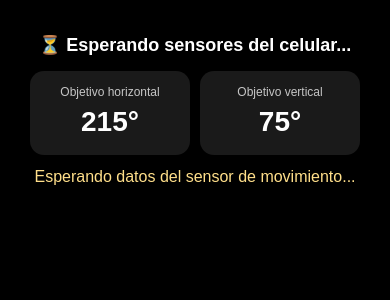
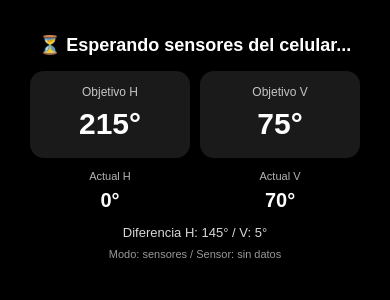
Before and after one commit to click-go-system/Baseball-Rewards-Platform, a Next.js app: page /compatible-ar in a window 390 px wide. Both pictures are taken after a click on the button "Iniciar búsqueda". Shown: the top 300 px of the page. Built offline with nearby package versions, Linux system fonts and the light colour scheme; no server answers.

Commit message:
Hibrido sensores iphone y fallback android

```diff
--- a/components/CompatibleARDemo.tsx
+++ b/components/CompatibleARDemo.tsx
@@ -10,12 +10,17 @@ type OrientationState = {
   gamma: number | null;
   absolute: boolean;
   source: string;
+  lastUpdate: number | null;
 };
 
 type TargetState = {
-  alpha: number;
-  beta: number;
+  horizontal: number;
+  vertical: number;
 };
+
+type ChallengeState = "searching" | "holding" | "found" | "catchEnabled";
+
+type ControlMode = "sensor" | "manual";
 
 function normalizeAngle(angle: number) {
   return ((angle % 360) + 360) % 360;
@@ -51,54 +56,80 @@ export default function CompatibleARDemo() {
   const [error, setError] = useState("");
   const [stream, setStream] = useState<MediaStream | null>(null);
 
+  const [controlMode, setControlMode] = useState<ControlMode>("sensor");
+
   const [orientation, setOrientation] = useState<OrientationState>({
     alpha: null,
     beta: null,
     gamma: null,
     absolute: false,
     source: "sin datos",
+    lastUpdate: null,
+  });
+
+  const [manualPosition, setManualPosition] = useState<TargetState>({
+    horizontal: 180,
+    vertical: 70,
   });
 
   const [target, setTarget] = useState<TargetState>({
-    alpha: 40,
-    beta: 70,
+    horizontal: 40,
+    vertical: 70,
   });
 
-  /**
-   * Estados del reto:
-   * searching = buscando objetivo
-   * holding = ya está en rango, debe sostener 3 segundos
-   * found = objetivo confirmado, aparece pelota
-   * catchEnabled = ya puede capturar
-   */
-  const [challengeState, setChallengeState] = useState<
-    "searching" | "holding" | "found" | "catchEnabled"
-  >("searching");
+  const [challengeState, setChallengeState] =
+    useState<ChallengeState>("searching");
 
   const [holdProgress, setHoldProgress] = useState(0);
+
   const holdStartRef = useRef<number | null>(null);
   const foundTimeoutRef = useRef<NodeJS.Timeout | null>(null);
+  const sensorFallbackTimeoutRef = useRef<NodeJS.Timeout | null>(null);
 
-  const hasOrientation = orientation.alpha !== null && orientation.beta !== null;
+  /**
+   * Sensores flexibles:
+   * - Si alpha existe, usamos alpha como horizontal.
+   * - Si alpha no existe, usamos gamma como horizontal aproximado.
+   * - Si beta existe, usamos beta como vertical.
+   *
+   * Esto ayuda a iPhone, donde a veces beta/gamma sí cambian,
+   * pero alpha puede no llegar bien.
+   */
+  const hasAlpha = orientation.alpha !== null;
+  const hasBeta = orientation.beta !== null;
+  const hasGamma = orientation.gamma !== null;
 
-  const currentAlpha = hasOrientation
+  const hasAnySensor = hasAlpha || hasBeta || hasGamma;
+
+  const sensorHorizontal = hasAlpha
     ? normalizeAngle(orientation.alpha ?? 0)
+    : hasGamma
+    ? normalizeAngle((orientation.gamma ?? 0) + 180)
     : 0;
 
-  const currentBeta = hasOrientation ? orientation.beta ?? 0 : 0;
+  const sensorVertical = hasBeta ? orientation.beta ?? 0 : 70;
 
-  const alphaDiff = angleDifference(currentAlpha, target.alpha);
-  const betaDiff = Math.abs(currentBeta - target.beta);
+  const currentHorizontal =
+    controlMode === "manual"
+      ? normalizeAngle(manualPosition.horizontal)
+      : normalizeAngle(sensorHorizontal);
+
+  const currentVertical =
+    controlMode === "manual" ? manualPosition.vertical : sensorVertical;
+
+  const horizontalDiff = angleDifference(currentHorizontal, target.horizontal);
+  const verticalDiff = Math.abs(currentVertical - target.vertical);
 
   /**
-   * Rango para considerar que ya llegó al objetivo.
-   * Para demo lo dejamos alcanzable.
+   * Rango para considerar que el usuario está apuntando al objetivo.
+   * Puedes hacerlo más fácil subiendo estos valores.
    */
-  const alphaTargetRange = 28;
-  const betaTargetRange = 16;
+  const horizontalTargetRange = 32;
+  const verticalTargetRange = 20;
 
   const isInsideTarget =
-    hasOrientation && alphaDiff <= alphaTargetRange && betaDiff <= betaTargetRange;
+    horizontalDiff <= horizontalTargetRange &&
+    verticalDiff <= verticalTargetRange;
 
   const showBall =
     challengeState === "found" || challengeState === "catchEnabled";
@@ -106,20 +137,31 @@ export default function CompatibleARDemo() {
   const canCapturePrize = challengeState === "catchEnabled";
 
   function generateNewTarget() {
-    const randomAlpha = randomBetween(0, 360);
+    const randomHorizontal = randomBetween(0, 360);
 
     /**
-     * Rango vertical:
-     * 40 = apuntar más hacia arriba
+     * 40 = apuntar más arriba
      * 70 = frente natural
-     * 100 = apuntar más hacia abajo
+     * 100 = apuntar más abajo
      */
-    const randomBeta = randomBetween(40, 100);
+    const randomVertical = randomBetween(40, 100);
 
     setTarget({
-      alpha: randomAlpha,
-      beta: randomBeta,
+      horizontal: randomHorizontal,
+      vertical: randomVertical,
     });
+  }
+
+  function clearTimers() {
+    if (foundTimeoutRef.current) {
+      clearTimeout(foundTimeoutRef.current);
+      foundTimeoutRef.current = null;
+    }
+
+    if (sensorFallbackTimeoutRef.current) {
+      clearTimeout(sensorFallbackTimeoutRef.current);
+      sensorFallbackTimeoutRef.current = null;
+    }
   }
 
   async function requestOrientationPermission() {
@@ -131,11 +173,18 @@ export default function CompatibleARDemo() {
           requestPermission?: () => Promise<"granted" | "denied">;
         };
 
+      /**
+       * iOS pide permiso explícito para sensores.
+       * Android normalmente no muestra prompt.
+       */
       if (typeof DeviceOrientationEventTyped?.requestPermission === "function") {
         const permission = await DeviceOrientationEventTyped.requestPermission();
 
         if (permission !== "granted") {
-          setError("No se concedió permiso para usar el movimiento del celular.");
+          setError(
+            "No se concedió permiso para usar el movimiento del celular. Se activará modo compatible."
+          );
+          setControlMode("manual");
           return false;
         }
       }
@@ -143,7 +192,10 @@ export default function CompatibleARDemo() {
       return true;
     } catch (err) {
       console.error(err);
-      setError("No se pudo solicitar permiso de movimiento.");
+      setError(
+        "No se pudo solicitar permiso de movimiento. Se activará modo compatible."
+      );
+      setControlMode("manual");
       return false;
     }
   }
@@ -153,19 +205,36 @@ export default function CompatibleARDemo() {
     setChallengeState("searching");
     setHoldProgress(0);
     holdStartRef.current = null;
-
-    if (foundTimeoutRef.current) {
-      clearTimeout(foundTimeoutRef.current);
-      foundTimeoutRef.current = null;
-    }
+    clearTimers();
 
     try {
-      const orientationAllowed = await requestOrientationPermission();
-
-      if (!orientationAllowed) return;
+      await requestOrientationPermission();
 
       generateNewTarget();
       setStarted(true);
+      setControlMode("sensor");
+
+      /**
+       * Si después de 3 segundos no llegaron sensores útiles,
+       * activamos modo manual compatible.
+       */
+      sensorFallbackTimeoutRef.current = setTimeout(() => {
+        setOrientation((current) => {
+          const hasSensorData =
+            current.alpha !== null ||
+            current.beta !== null ||
+            current.gamma !== null;
+
+          if (!hasSensorData) {
+            setControlMode("manual");
+            setError(
+              "Tu navegador no entregó sensores de movimiento. Activamos modo compatible."
+            );
+          }
+
+          return current;
+        });
+      }, 3000);
 
       const cameraStream = await navigator.mediaDevices.getUserMedia({
         video: {
@@ -219,28 +288,40 @@ export default function CompatibleARDemo() {
       return null;
     }
 
-    function handleOrientation(event: DeviceOrientationEvent) {
+    function updateOrientation(
+      event: DeviceOrientationEvent,
+      source: string
+    ) {
       const heading = getHeading(event);
 
-      setOrientation({
+      const nextOrientation: OrientationState = {
         alpha: heading,
         beta: typeof event.beta === "number" ? event.beta : null,
         gamma: typeof event.gamma === "number" ? event.gamma : null,
         absolute: Boolean(event.absolute),
-        source: "deviceorientation",
-      });
+        source,
+        lastUpdate: Date.now(),
+      };
+
+      setOrientation(nextOrientation);
+
+      const hasUsefulData =
+        nextOrientation.alpha !== null ||
+        nextOrientation.beta !== null ||
+        nextOrientation.gamma !== null;
+
+      if (hasUsefulData) {
+        setControlMode("sensor");
+        setError("");
+      }
+    }
+
+    function handleOrientation(event: DeviceOrientationEvent) {
+      updateOrientation(event, "deviceorientation");
     }
 
     function handleOrientationAbsolute(event: DeviceOrientationEvent) {
-      const heading = getHeading(event);
-
-      setOrientation({
-        alpha: heading,
-        beta: typeof event.beta === "number" ? event.beta : null,
-        gamma: typeof event.gamma === "number" ? event.gamma : null,
-        absolute: Boolean(event.absolute),
-        source: "deviceorientationabsolute",
-      });
+      updateOrientation(event, "deviceorientationabsolute");
     }
 
     window.addEventListener("deviceorientation", handleOrientation, true);
@@ -261,7 +342,7 @@ export default function CompatibleARDemo() {
   }, []);
 
   /**
-   * Lógica de sostener el teléfono 3 segundos en el objetivo.
+   * Lógica de sostener la posición 3 segundos.
    */
   useEffect(() => {
     if (!started || !cameraReady) return;
@@ -322,11 +403,7 @@ export default function CompatibleARDemo() {
 
   function resetDemo() {
     stopCamera();
-
-    if (foundTimeoutRef.current) {
-      clearTimeout(foundTimeoutRef.current);
-      foundTimeoutRef.current = null;
-    }
+    clearTimers();
 
     setCaptured(false);
     setStarted(false);
@@ -337,13 +414,27 @@ export default function CompatibleARDemo() {
     generateNewTarget();
   }
 
+  function moveManual(horizontalDelta: number, verticalDelta: number) {
+    setManualPosition((current) => {
+      const nextVertical = Math.max(
+        0,
+        Math.min(140, current.vertical + verticalDelta)
+      );
+
+      return {
+        horizontal: normalizeAngle(current.horizontal + horizontalDelta),
+        vertical: nextVertical,
+      };
+    });
+  }
+
   function getInstructionMessage() {
-    if (!hasOrientation) {
+    if (controlMode === "sensor" && !hasAnySensor) {
       return "⏳ Esperando sensores del celular...";
     }
 
     if (challengeState === "holding") {
-      return "✅ Mantén el celular en esta posición";
+      return "✅ Mantén esta posición";
     }
 
     if (challengeState === "found") {
@@ -354,16 +445,22 @@ export default function CompatibleARDemo() {
       return "🎯 Premio listo para capturar";
     }
 
-    if (alphaDiff > alphaTargetRange && betaDiff > betaTargetRange) {
-      return "🔎 Muévete a los lados y arriba/abajo";
+    if (horizontalDiff > horizontalTargetRange && verticalDiff > verticalTargetRange) {
+      return controlMode === "manual"
+        ? "🔎 Usa los controles para buscar el premio"
+        : "🔎 Muévete a los lados y arriba/abajo";
     }
 
-    if (alphaDiff > alphaTargetRange) {
-      return "↔️ Gira a los lados para encontrar el premio";
+    if (horizontalDiff > horizontalTargetRange) {
+      return controlMode === "manual"
+        ? "↔️ Ajusta horizontal"
+        : "↔️ Gira a los lados";
     }
 
-    if (betaDiff > betaTargetRange) {
-      return "↕️ Inclina el celular arriba o abajo";
+    if (verticalDiff > verticalTargetRange) {
+      return controlMode === "manual"
+        ? "↕️ Ajusta vertical"
+        : "↕️ Inclina el celular arriba o abajo";
     }
 
     return "🔎 Busca el premio";
@@ -430,8 +527,8 @@ export default function CompatibleARDemo() {
           <h1>Baseball Rewards AR</h1>
 
           <p style={{ maxWidth: 420 }}>
-            Mueve tu teléfono hasta llegar al objetivo. Cuando llegues, mantén
-            esa posición durante 3 segundos para revelar el premio.
+            Mueve tu teléfono hasta llegar al objetivo. Si tu navegador no
+            entrega sensores, se activará un modo compatible con controles.
           </p>
 
           <button
@@ -523,10 +620,10 @@ export default function CompatibleARDemo() {
                 }}
               >
                 <div style={{ fontSize: 12, opacity: 0.75 }}>
-                  Objetivo horizontal
+                  Objetivo H
                 </div>
-                <div style={{ fontSize: 28, fontWeight: 800 }}>
-                  {Math.round(target.alpha)}°
+                <div style={{ fontSize: 30, fontWeight: 900 }}>
+                  {Math.round(target.horizontal)}°
                 </div>
               </div>
 
@@ -538,16 +635,14 @@ export default function CompatibleARDemo() {
                 }}
               >
                 <div style={{ fontSize: 12, opacity: 0.75 }}>
-                  Objetivo vertical
+                  Objetivo V
                 </div>
-                <div style={{ fontSize: 28, fontWeight: 800 }}>
-                  {Math.round(target.beta)}°
+                <div style={{ fontSize: 30, fontWeight: 900 }}>
+                  {Math.round(target.vertical)}°
                 </div>
               </div>
             </div>
 
-            {hasOrientation ? (
-              <>
             <div
               style={{
                 marginTop: 10,
@@ -557,39 +652,29 @@ export default function CompatibleARDemo() {
               }}
             >
               <div>
-                    <div style={{ fontSize: 11, opacity: 0.7 }}>
-                      Actual H
-                    </div>
-                    <div style={{ fontSize: 18, fontWeight: 700 }}>
-                      {Math.round(currentAlpha)}°
+                <div style={{ fontSize: 11, opacity: 0.7 }}>Actual H</div>
+                <div style={{ fontSize: 20, fontWeight: 800 }}>
+                  {Math.round(currentHorizontal)}°
                 </div>
               </div>
 
               <div>
-                    <div style={{ fontSize: 11, opacity: 0.7 }}>
-                      Actual V
-                    </div>
-                    <div style={{ fontSize: 18, fontWeight: 700 }}>
-                      {Math.round(currentBeta)}°
+                <div style={{ fontSize: 11, opacity: 0.7 }}>Actual V</div>
+                <div style={{ fontSize: 20, fontWeight: 800 }}>
+                  {Math.round(currentVertical)}°
                 </div>
               </div>
             </div>
 
             <p style={{ margin: "8px 0 0", fontSize: 13, opacity: 0.85 }}>
-                  Diferencia H: {Math.round(alphaDiff)}° / V:{" "}
-                  {Math.round(betaDiff)}°
+              Diferencia H: {Math.round(horizontalDiff)}° / V:{" "}
+              {Math.round(verticalDiff)}°
             </p>
 
-                <p style={{ margin: "4px 0 0", opacity: 0.55, fontSize: 11 }}>
-                  Sensor: {orientation.source} / Absolute:{" "}
-                  {orientation.absolute ? "sí" : "no"}
+            <p style={{ margin: "4px 0 0", opacity: 0.6, fontSize: 11 }}>
+              Modo: {controlMode === "sensor" ? "sensores" : "compatible"} /
+              Sensor: {orientation.source}
             </p>
-              </>
-            ) : (
-              <p style={{ margin: "10px 0 0", color: "#ffdf8a" }}>
-                Esperando datos del sensor de movimiento...
-              </p>
-            )}
 
             {(challengeState === "holding" ||
               challengeState === "found" ||
@@ -623,7 +708,7 @@ export default function CompatibleARDemo() {
             <div
               style={{
                 position: "fixed",
-                top: 210,
+                top: 225,
                 left: 20,
                 right: 20,
                 zIndex: 6,
@@ -638,42 +723,63 @@ export default function CompatibleARDemo() {
             </div>
           )}
 
-          {challengeState === "holding" && cameraReady && (
+          {controlMode === "manual" && cameraReady && (
             <div
               style={{
                 position: "fixed",
+                left: 14,
+                right: 14,
+                bottom: 86,
                 zIndex: 5,
-                bottom: 30,
-                left: "50%",
-                transform: "translateX(-50%)",
-                color: "white",
-                background: "rgba(0,0,0,0.72)",
-                padding: "12px 18px",
-                borderRadius: 999,
-                fontWeight: 700,
+                display: "grid",
+                gridTemplateColumns: "1fr 1fr 1fr",
+                gap: 10,
+                alignItems: "center",
               }}
             >
-              Mantén 3 segundos...
+              <button
+                onClick={() => moveManual(-8, 0)}
+                style={manualButtonStyle}
+              >
+                ← H
+              </button>
+
+              <div
+                style={{
+                  display: "grid",
+                  gap: 8,
+                }}
+              >
+                <button
+                  onClick={() => moveManual(0, -5)}
+                  style={manualButtonStyle}
+                >
+                  ↑ V
+                </button>
+
+                <button
+                  onClick={() => moveManual(0, 5)}
+                  style={manualButtonStyle}
+                >
+                  ↓ V
+                </button>
+              </div>
+
+              <button
+                onClick={() => moveManual(8, 0)}
+                style={manualButtonStyle}
+              >
+                H →
+              </button>
             </div>
           )}
 
+          {challengeState === "holding" && cameraReady && (
+            <div style={bottomPillStyle}>Mantén 3 segundos...</div>
+          )}
+
           {challengeState === "found" && cameraReady && (
-            <div
-              style={{
-                position: "fixed",
-                zIndex: 5,
-                bottom: 30,
-                left: "50%",
-                transform: "translateX(-50%)",
-                color: "white",
-                background: "rgba(0,0,0,0.72)",
-                padding: "12px 18px",
-                borderRadius: 999,
-                fontWeight: 700,
-              }}
-            >
-              Premio revelado...
-            </div>
+            <div style={bottomPillStyle}>Premio revelado...</div>
           )}
 
           {canCapturePrize && cameraReady && (
@@ -691,7 +797,7 @@ export default function CompatibleARDemo() {
                 padding: "14px 24px",
                 borderRadius: 999,
                 border: "none",
-                fontWeight: 800,
+                fontWeight: 900,
                 fontSize: 16,
               }}
             >
@@ -700,8 +806,29 @@ export default function CompatibleARDemo() {
           )}
 
           {challengeState === "searching" && cameraReady && (
-            <div
-              style={{
+            <div style={bottomPillStyle}>
+              {controlMode === "manual"
+                ? "Usa los controles para llegar al objetivo"
+                : "Busca el ángulo objetivo"}
+            </div>
+          )}
+        </>
+      )}
+    </main>
+  );
+}
+
+const manualButtonStyle: React.CSSProperties = {
+  padding: "14px 12px",
+  borderRadius: 16,
+  border: "none",
+  background: "rgba(255,255,255,0.92)",
+  color: "#111",
+  fontWeight: 900,
+  fontSize: 15,
+};
+
+const bottomPillStyle: React.CSSProperties = {
   position: "fixed",
   zIndex: 5,
   bottom: 30,
@@ -711,15 +838,6 @@ export default function CompatibleARDemo() {
   background: "rgba(0,0,0,0.72)",
   padding: "12px 18px",
   borderRadius: 999,
-                fontWeight: 700,
+  fontWeight: 800,
   whiteSpace: "nowrap",
-              }}
-            >
-              Busca el ángulo objetivo
-            </div>
-          )}
-        </>
-      )}
-    </main>
-  );
-}
+};
```
Lines whose indentation alone changed are shown as unchanged.
